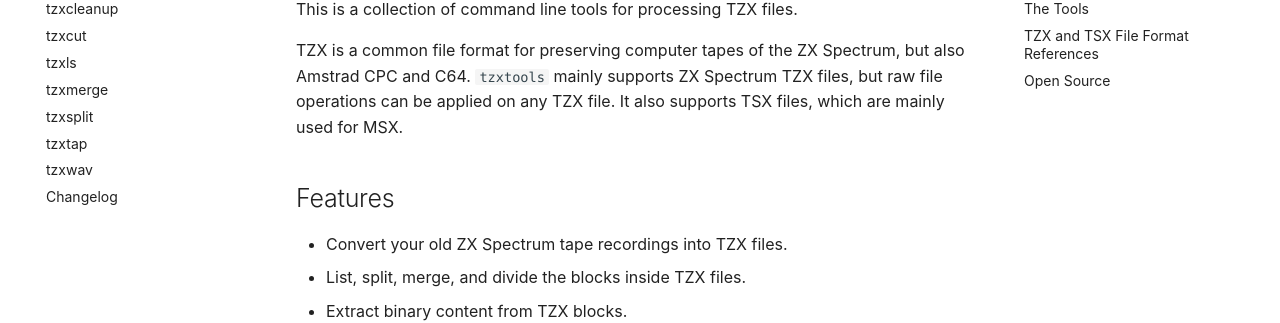
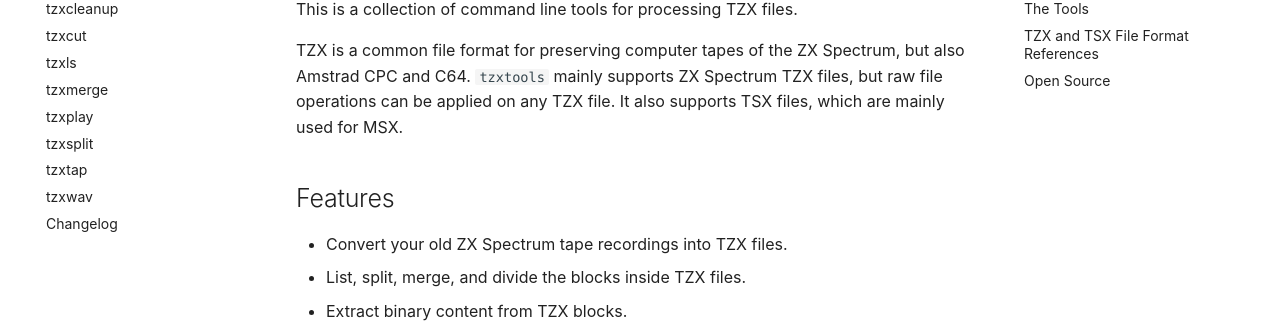
Before and after one commit to shred/tzxtools, an MkDocs documentation site: the page built from docs/index.md, in a window 1280 px wide. Shown: the part 183-506 px from the top of the page. Built offline with MkDocs 1.6.1 and Material for MkDocs 9.7.7, drawn with Linux system fonts in a browser that asks for light colours.

Commit message:
Add missing link to tzxplay docs

```diff
--- a/mkdocs.yml
+++ b/mkdocs.yml
@@ -16,6 +16,7 @@
   - 'tzxcut': 'tzxcut.md'
   - 'tzxls': 'tzxls.md'
   - 'tzxmerge': 'tzxmerge.md'
+  - 'tzxplay': 'tzxplay.md'
   - 'tzxsplit': 'tzxsplit.md'
   - 'tzxtap': 'tzxtap.md'
   - 'tzxwav': 'tzxwav.md'
```
